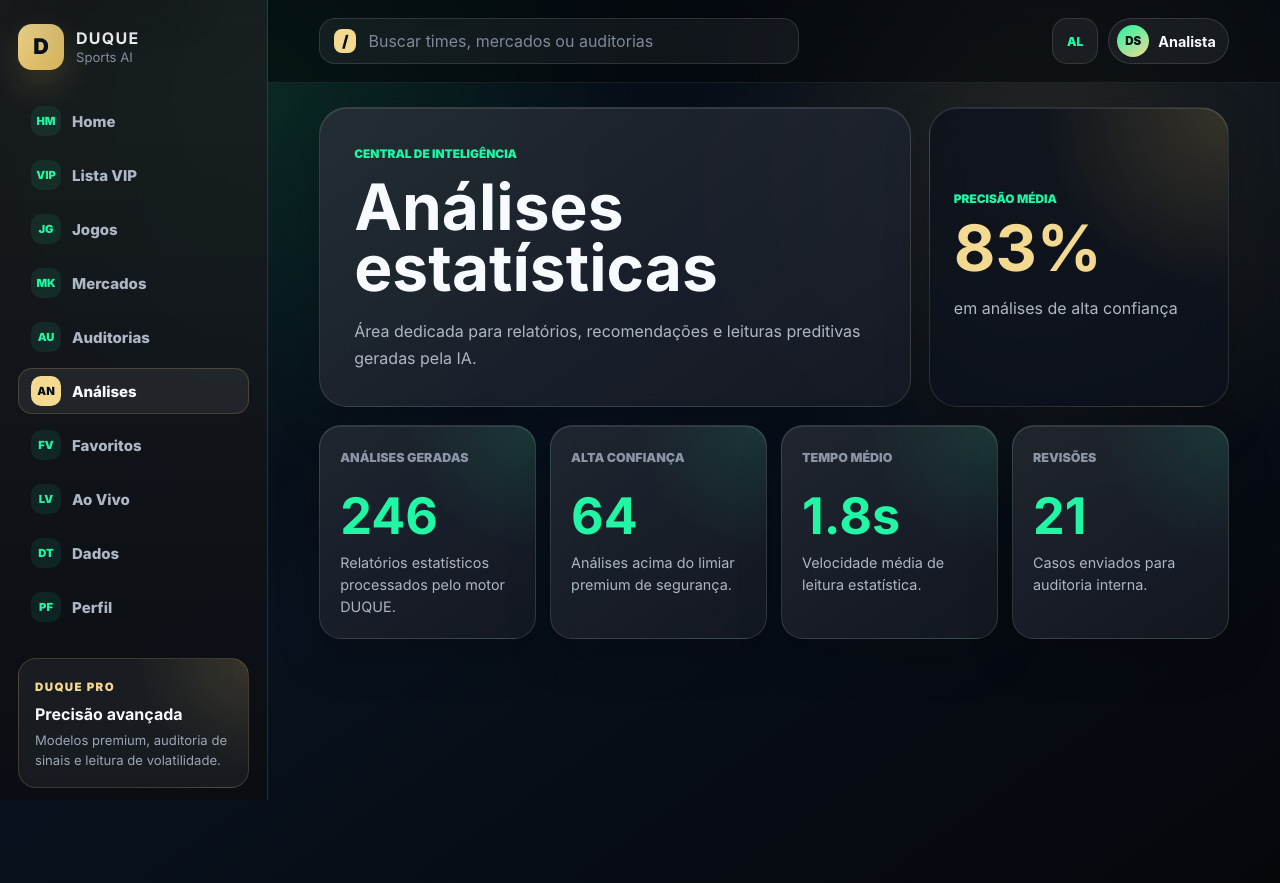
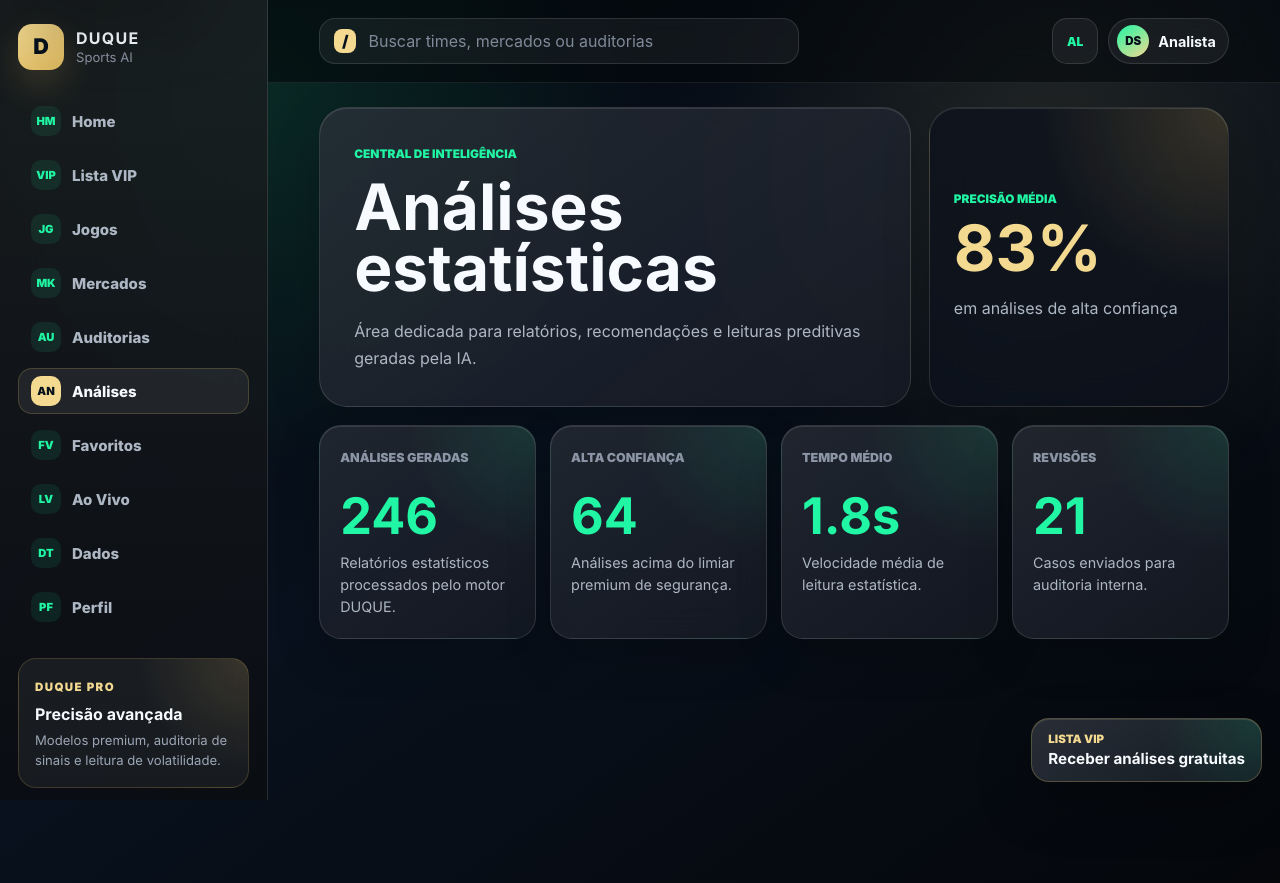
Before and after one commit to duqueroleta/DuqueSports-Codex, a React (Vite) app: page /analises in a window 1280 px wide. Built offline with nearby package versions, Linux system fonts and the light colour scheme.

Commit message:
Add floating VIP lead CTA

```diff
--- a/src/components/layout/AppLayout.jsx
+++ b/src/components/layout/AppLayout.jsx
@@ -1,4 +1,5 @@
 import { Outlet } from 'react-router-dom';
+import FloatingLeadCta from '../lead/FloatingLeadCta.jsx';
 import Sidebar from '../sidebar/Sidebar.jsx';
 import Topbar from '../topbar/Topbar.jsx';
 import '../../styles/layout-app.css';
@@ -14,6 +15,7 @@ function AppLayout() {
         <Topbar />
         <Outlet />
       </div>
+      <FloatingLeadCta />
     </div>
   );
 }
--- /dev/null
+++ b/src/components/lead/FloatingLeadCta.jsx
@@ -0,0 +1,19 @@
+import { Link, useLocation } from 'react-router-dom';
+import '../../styles/floating-lead-cta.css';
+
+function FloatingLeadCta() {
+  const location = useLocation();
+
+  if (location.pathname === '/lista-vip') {
+    return null;
+  }
+
+  return (
+    <Link className="floating-lead-cta" to="/lista-vip">
+      <span>Lista VIP</span>
+      <strong>Receber análises gratuitas</strong>
+    </Link>
+  );
+}
+
+export default FloatingLeadCta;
--- /dev/null
+++ b/src/styles/floating-lead-cta.css
@@ -0,0 +1,52 @@
+.floating-lead-cta {
+  position: fixed;
+  right: 18px;
+  bottom: 18px;
+  z-index: 45;
+  display: grid;
+  gap: 3px;
+  min-width: 230px;
+  padding: 13px 16px;
+  border: 1px solid rgba(217, 180, 91, 0.28);
+  border-radius: 18px;
+  color: inherit;
+  background:
+    radial-gradient(circle at top right, rgba(32, 246, 164, 0.13), transparent 44%),
+    linear-gradient(145deg, rgba(255, 255, 255, 0.12), rgba(255, 255, 255, 0.045)),
+    rgba(12, 18, 28, 0.86);
+  box-shadow:
+    inset 0 1px 0 rgba(255, 255, 255, 0.12),
+    0 20px 54px rgba(0, 0, 0, 0.3);
+  text-decoration: none;
+  backdrop-filter: blur(18px);
+  transition:
+    transform 180ms ease,
+    border-color 180ms ease;
+}
+
+.floating-lead-cta:hover {
+  transform: translateY(-2px);
+  border-color: rgba(217, 180, 91, 0.44);
+}
+
+.floating-lead-cta span {
+  color: var(--color-gold-soft);
+  font-size: 0.72rem;
+  font-weight: 950;
+  text-transform: uppercase;
+}
+
+.floating-lead-cta strong {
+  color: var(--color-white);
+  font-size: 0.95rem;
+}
+
+@media (max-width: 1080px) {
+  .floating-lead-cta {
+    right: 14px;
+    bottom: 86px;
+    left: 14px;
+    min-width: 0;
+    text-align: center;
+  }
+}
```
